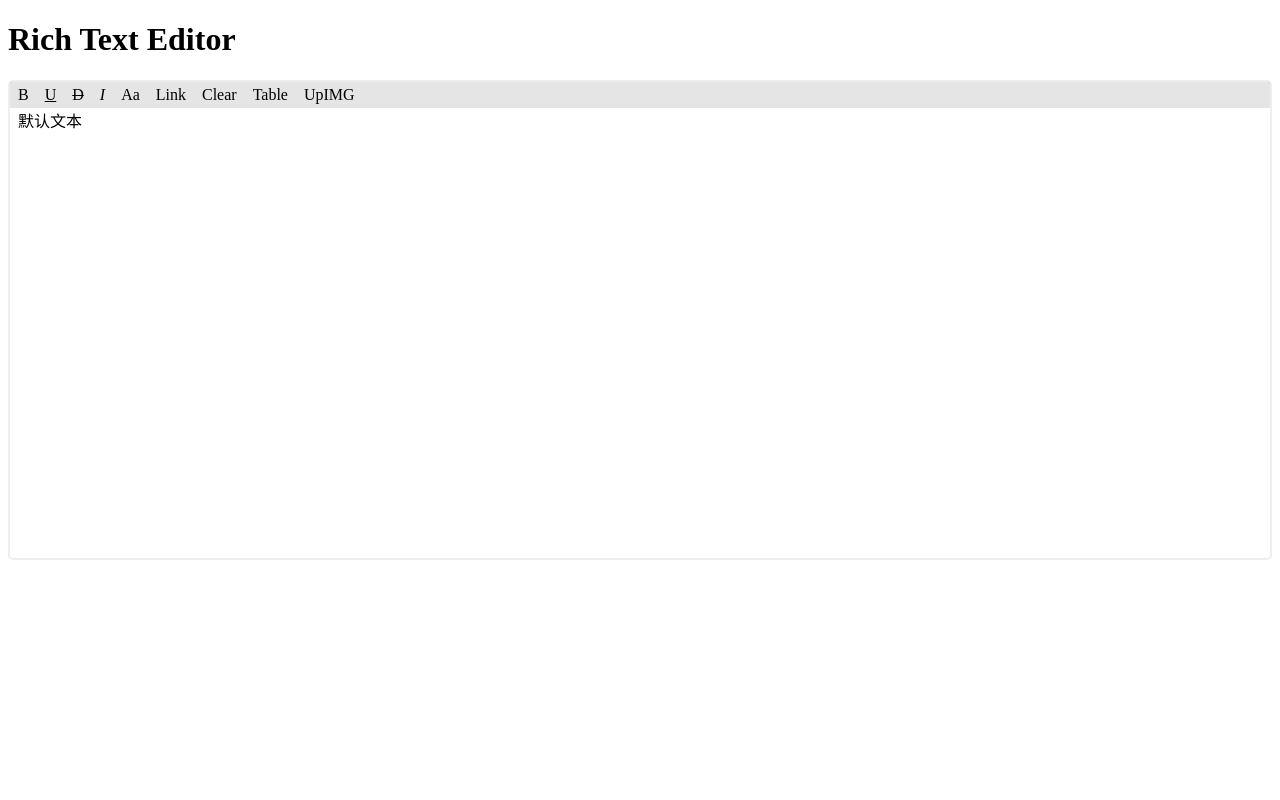
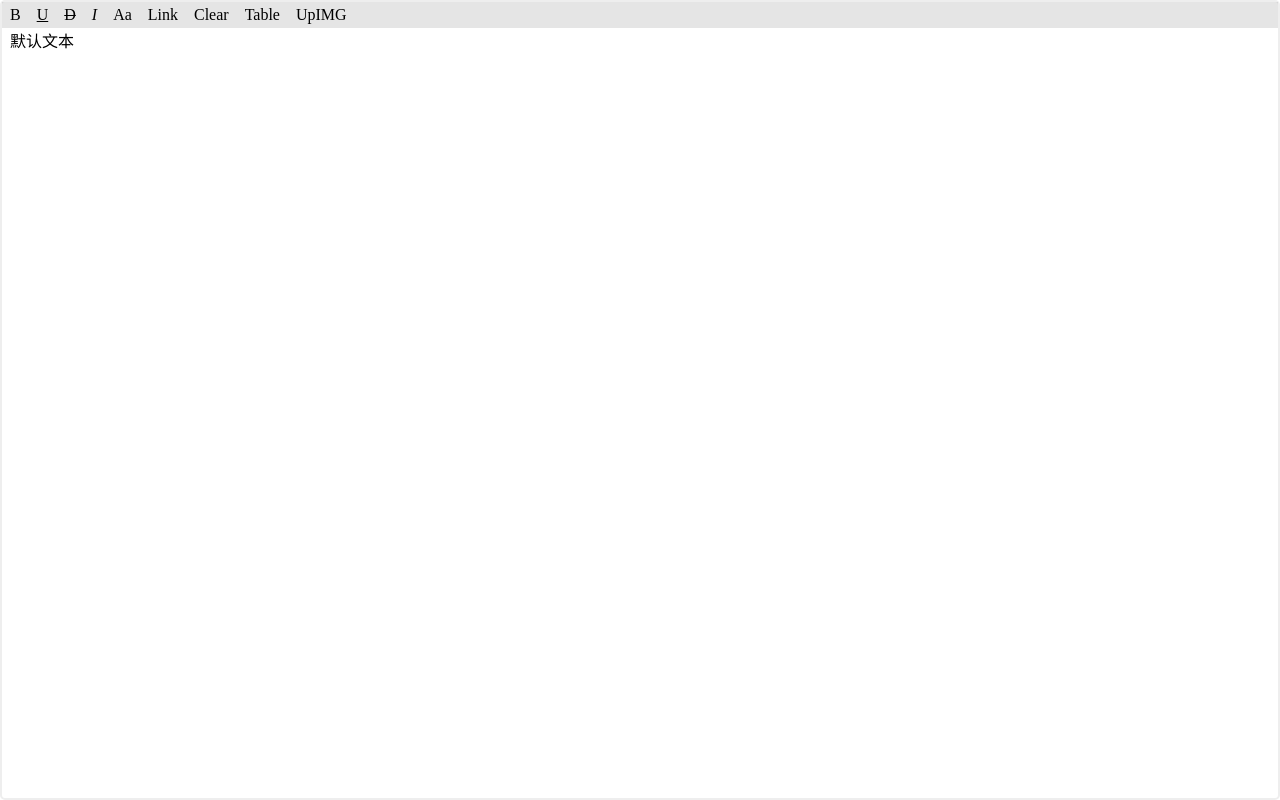
Before and after one commit to zhourengui/simple-eidtor, a React (Create React App) app: page / in a window 1280 px wide. Built offline with nearby package versions, Linux system fonts and the light colour scheme.

Commit message:
fix: 修改样式

```diff
--- a/public/index.html
+++ b/public/index.html
@@ -28,6 +28,17 @@
       Learn how to configure a non-root public URL by running `npm run build`.
     -->
     <title>Rich Text Editor</title>
+    <style>
+      html,
+      body,
+      #root {
+        height: 100%;
+      }
+      * {
+        padding: 0;
+        margin: 0;
+      }
+    </style>
   </head>
   <body>
     <noscript>You need to enable JavaScript to run this app.</noscript>
--- a/src/index.tsx
+++ b/src/index.tsx
@@ -14,14 +14,11 @@
 };
 
 ReactDOM.render(
-  <div>
-    <h1>Rich Text Editor</h1>
-    <SimpleEditor
-      onChange={onChange}
-      content="默认文本"
-      expands={[CaseTool, LinkTool, ClearTool, TableTool, UploadTool]}
-    />
-  </div>,
+  <SimpleEditor
+    onChange={onChange}
+    content="默认文本"
+    expands={[CaseTool, LinkTool, ClearTool, TableTool, UploadTool]}
+  />,
   document.getElementById("root")
 );
 
--- a/src/simple-editor/styles/index.scss
+++ b/src/simple-editor/styles/index.scss
@@ -6,7 +6,7 @@
 }
 
 .simple-editor {
-  height: 480px;
+  height: 100%;
   border: 2px solid #eee;
   display: flex;
   position: relative;
```
